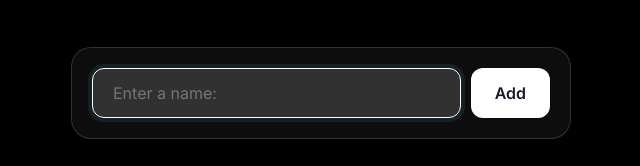
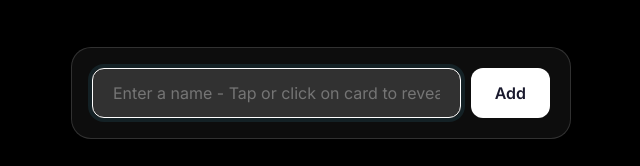
Before and after one commit to jacobbdavis/Flop-Counter, a plain HTML site: page index.html in a window 1280 px wide. Shown: the part 159-325 px from the top of the page, without its empty margins (319-959 px from the left). Drawn offline with Linux system fonts and the light colour scheme.

Commit message:
Modify placeholder text for username input
Updated the placeholder text for the username input field to provide clearer instructions.

```diff
--- a/index.html
+++ b/index.html
@@ -19,7 +19,7 @@
 
             <div class="add-user-card">
                 <div class="input-group row">
-                    <input type="text" id="username-input" placeholder="Enter a name:" autocomplete="off" />
+                    <input type="text" id="username-input" placeholder="Enter a name - Tap or click on card to reveal delete button." autocomplete="off" />
                     <button id="add-btn" class="btn primary">Add</button>
                 </div>
             </div>
```
